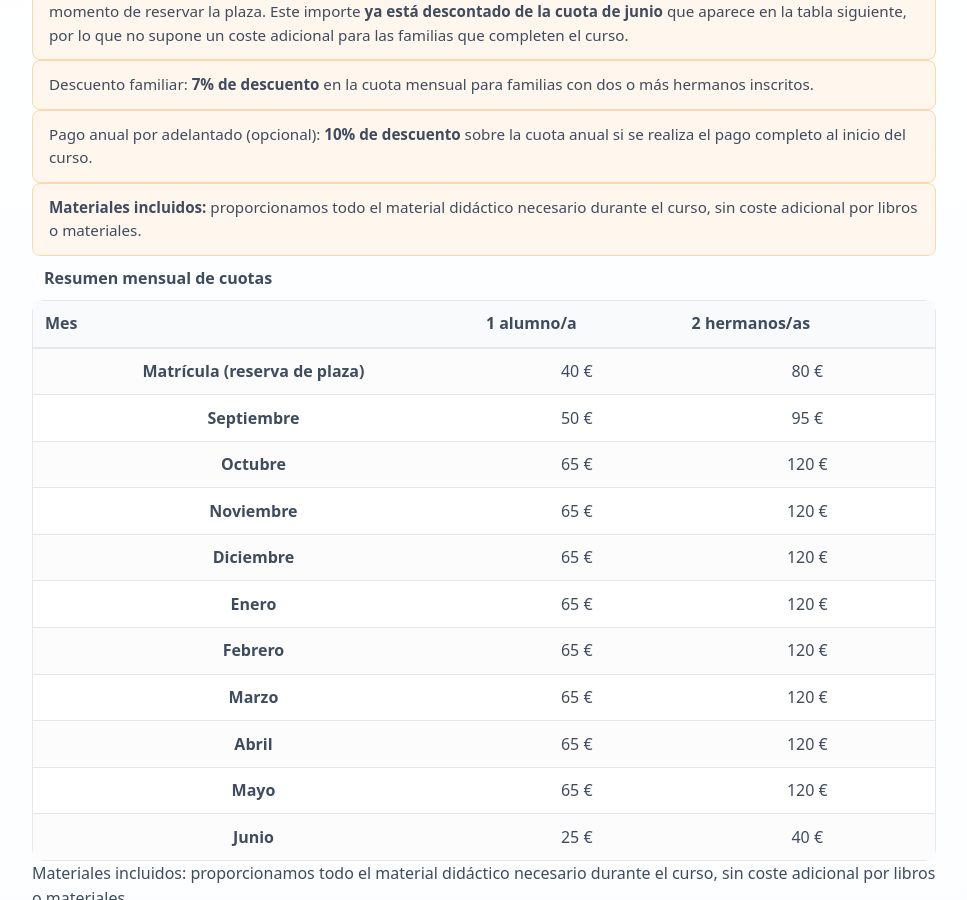
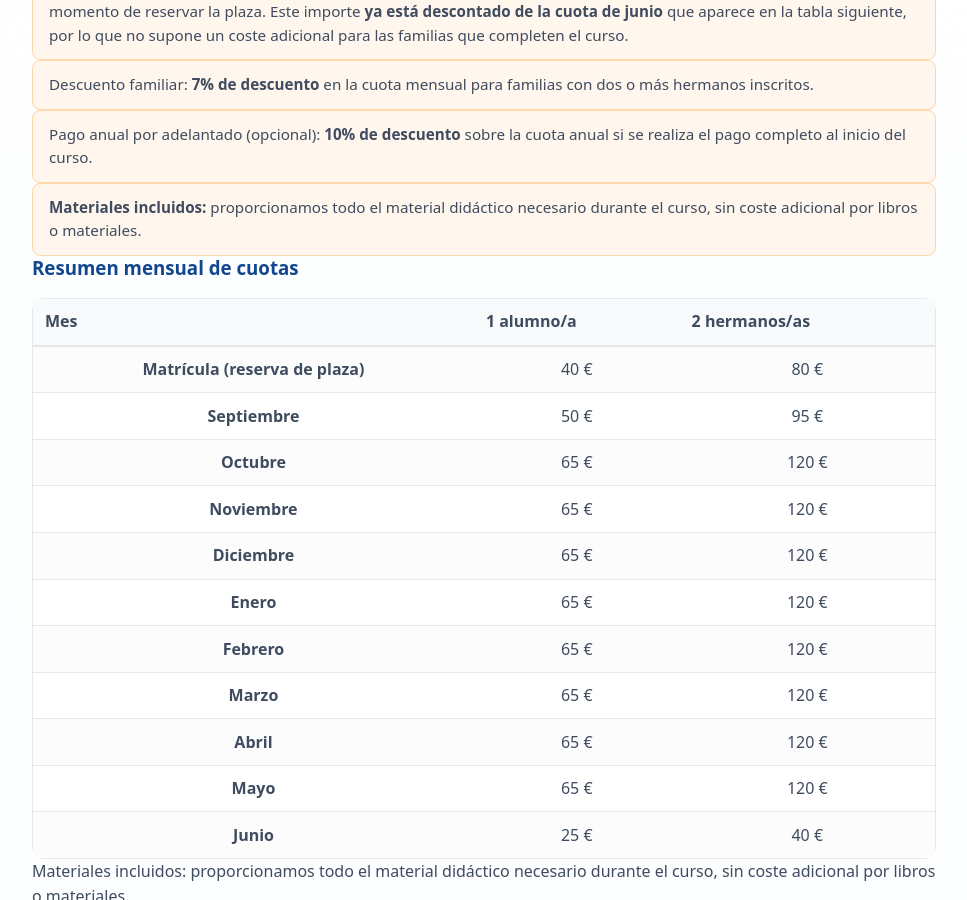
Before and after one commit to dixonbruce/englishco, a Jekyll site: the page built from condiciones.html, in a window 1280 px wide and 900 px high, scrolled down 459 px. Shown: the whole window, without its empty margins (156-1123 px from the left). Built offline with Jekyll 4.4.1, drawn with Linux system fonts in a browser that asks for light colours.

Commit message:
Update condiciones.html

```diff
--- a/condiciones.html
+++ b/condiciones.html
@@ -46,7 +46,7 @@ permalink: "/condiciones.html"
     </div>
 
     <div class="table-wrap">
-    <table class="fees"> <caption>Resumen mensual de cuotas</caption>
+    <table class="fees"> <h3>Resumen mensual de cuotas</h3>
       <thead>
         <tr>
           <th scope="col">Mes</th>
```
